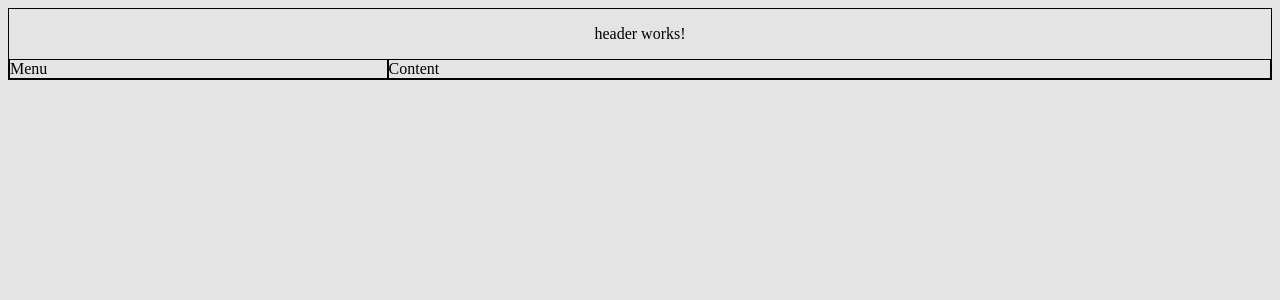
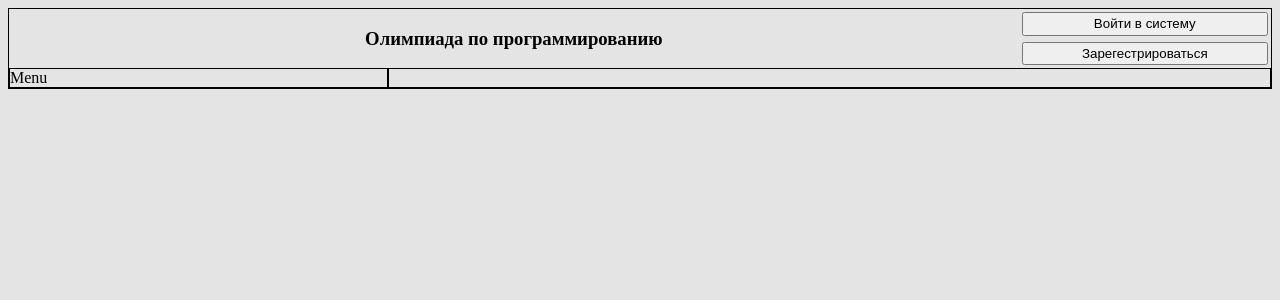
Before and after one commit to RTUITLab/Olympiad-Front, an Angular app in the folder olympiadApp/: page / in a window 1280 px wide. Shown: the top 300 px of the page. Built offline with nearby package versions, Linux system fonts and the light colour scheme.

Commit message:
Base markup, first route

```diff
--- a/olympiadApp/src/app/app.component.html
+++ b/olympiadApp/src/app/app.component.html
@@ -1,5 +1,7 @@
 <div class="gContainer">
   <app-header class="header"></app-header>
   <div class="menu">Menu</div>
-  <div class="content">Content</div>
+  <div class="content">
+      <router-outlet></router-outlet>
+  </div>
 </div>
--- a/olympiadApp/src/app/header/header.component.css
+++ b/olympiadApp/src/app/header/header.component.css
@@ -0,0 +1,15 @@
+.container {
+    display: grid;
+    grid-template-columns: 80% auto;
+}
+
+.buttons {
+    height: 100%;
+    display: grid;
+    grid-template-rows: 50% 50%;
+    align-content: center;
+}
+
+button {
+    margin: 3px;
+}
--- a/olympiadApp/src/app/header/header.component.html
+++ b/olympiadApp/src/app/header/header.component.html
@@ -1,3 +1,9 @@
-<p>
-  header works!
-</p>
+<div class="container">
+  <h3>Олимпиада по программированию</h3>
+  <div>
+    <div class="buttons">
+        <button (click)="login()">Войти в систему</button>
+        <button (click)="register()">Зарегестрироваться</button>
+    </div>
+  </div>
+</div>
--- a/olympiadApp/src/app/header/header.component.ts
+++ b/olympiadApp/src/app/header/header.component.ts
@@ -1,4 +1,5 @@
 import { Component, OnInit } from '@angular/core';
+import { ActivatedRoute, Router } from '@angular/router';
 
 @Component({
   selector: 'app-header',
@@ -7,8 +8,13 @@ import { Component, OnInit } from '@angular/core';
 })
 export class HeaderComponent implements OnInit {
 
-  constructor() { }
-
+  constructor( private router: Router) { }
+  login() {
+    this.router.navigate(['login']);
+  }
+  register() {
+    this.router.navigate(['register']);
+  }
   ngOnInit() {
   }
 
--- /dev/null
+++ b/olympiadApp/src/app/login/login.component.html
@@ -0,0 +1,3 @@
+<p>
+  login works!
+</p>
--- /dev/null
+++ b/olympiadApp/src/app/login/login.component.ts
@@ -0,0 +1,15 @@
+import { Component, OnInit } from '@angular/core';
+
+@Component({
+  selector: 'app-login',
+  templateUrl: './login.component.html',
+  styleUrls: ['./login.component.css']
+})
+export class LoginComponent implements OnInit {
+
+  constructor() { }
+
+  ngOnInit() {
+  }
+
+}
--- a/olympiadApp/src/app/user-state.service.ts
+++ b/olympiadApp/src/app/user-state.service.ts
@@ -1,8 +1,12 @@
 import { Injectable } from '@angular/core';
-
+import { BehaviorSubject } from 'rxjs/BehaviorSubject';
+import { User } from '../models/User';
 @Injectable()
 export class UserStateService {
 
   constructor() { }
 
+  private _logs = new BehaviorSubject<User>(undefined);
+  public currentUser = this._logs.asObservable();
+
 }
```
Also changed, not shown: olympiadApp/src/app/app.module.ts (+16 -2 lines), olympiadApp/src/app/login/login.component.css (added), 1 other file (tests, documents, lock files or other folders).
